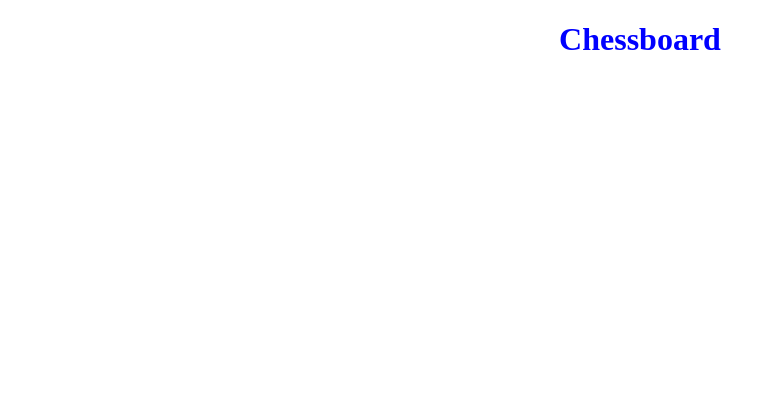
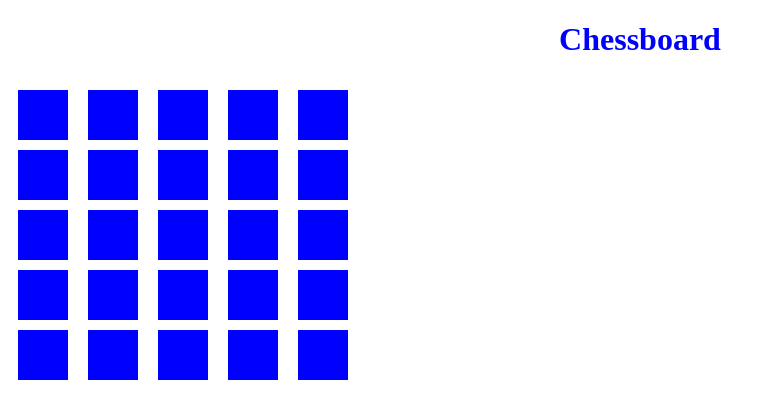
Before and after one commit to Aphinith/cssAction, a website: page chessBoard/public/index.html in a window 1280 px wide. Shown: the whole page, without its empty margins (0-766 px from the left). Drawn offline with Linux system fonts and the light colour scheme.

Commit message:
board coming together

```diff
--- a/chessBoard/public/index.html
+++ b/chessBoard/public/index.html
@@ -8,5 +8,26 @@
 </head>
 <body>
 <h1>Chessboard</h1>
+<div class="main-board">
+
+<!--   <div class="row">
+   <div class="square"></div>
+   <div class="square"></div>
+   <div class="square"></div>
+  </div>
+
+  <div class="row">
+   <div class="square"></div>
+   <div class="square"></div>
+   <div class="square"></div>
+  </div>
+
+  <div class="row">
+   <div class="square"></div>
+   <div class="square"></div>
+   <div class="square"></div>
+  </div> -->
+
+</div>
 </body>
 </html>
--- a/chessBoard/public/js/app.js
+++ b/chessBoard/public/js/app.js
@@ -1 +1,33 @@
-console.log('it worked');
+document.addEventListener('DOMContentLoaded', function() {
+
+  //create variable to hold value of div containing the chessboard
+  var chessBoard = document.getElementsByClassName("main-board")[0];
+
+  function createBoard(rows, col) {
+    //create rows
+    for (var i = 0; i < rows; i++) {
+      var section = document.createElement("section");
+      //create rows to add
+      var row = document.createElement("div");
+      //give rows a classname of row
+      row.className = "row";
+      chessBoard.append(row);
+    }
+
+    var eachRow = document.getElementsByClassName("row");
+    console.log('this is eachRow: ', eachRow);
+
+    //iterate through eachRow to add columns
+    for (var j = 0; j < eachRow.length; j++) {
+      //create the columns as squares in each row
+      for (var k = 0; k < col; k++) {
+        var square = document.createElement("div");
+        square.className = "square";
+        eachRow[j].append(square);
+      }
+    }
+  }
+
+  createBoard(5, 5);
+
+});
--- a/chessBoard/public/styles/style.css
+++ b/chessBoard/public/styles/style.css
@@ -2,3 +2,17 @@ h1 {
   color: blue;
   text-align: center;
 }
+
+.row {
+  width: 100%;
+  height: 60px;
+  float: left;
+}
+
+.square {
+  float: left;
+  margin: 10px;
+  background-color: blue;
+  height: 50px;
+  width: 50px;
+}
```
